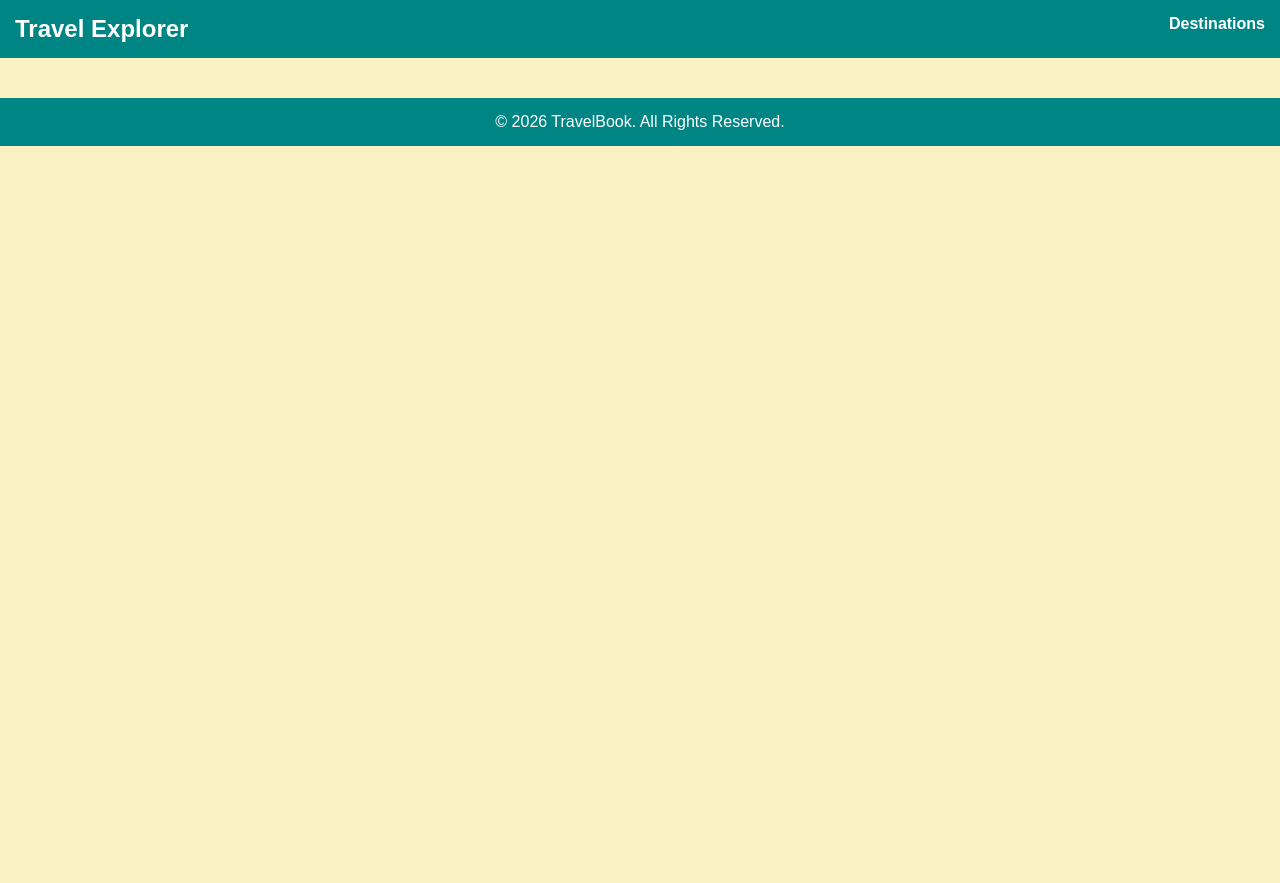
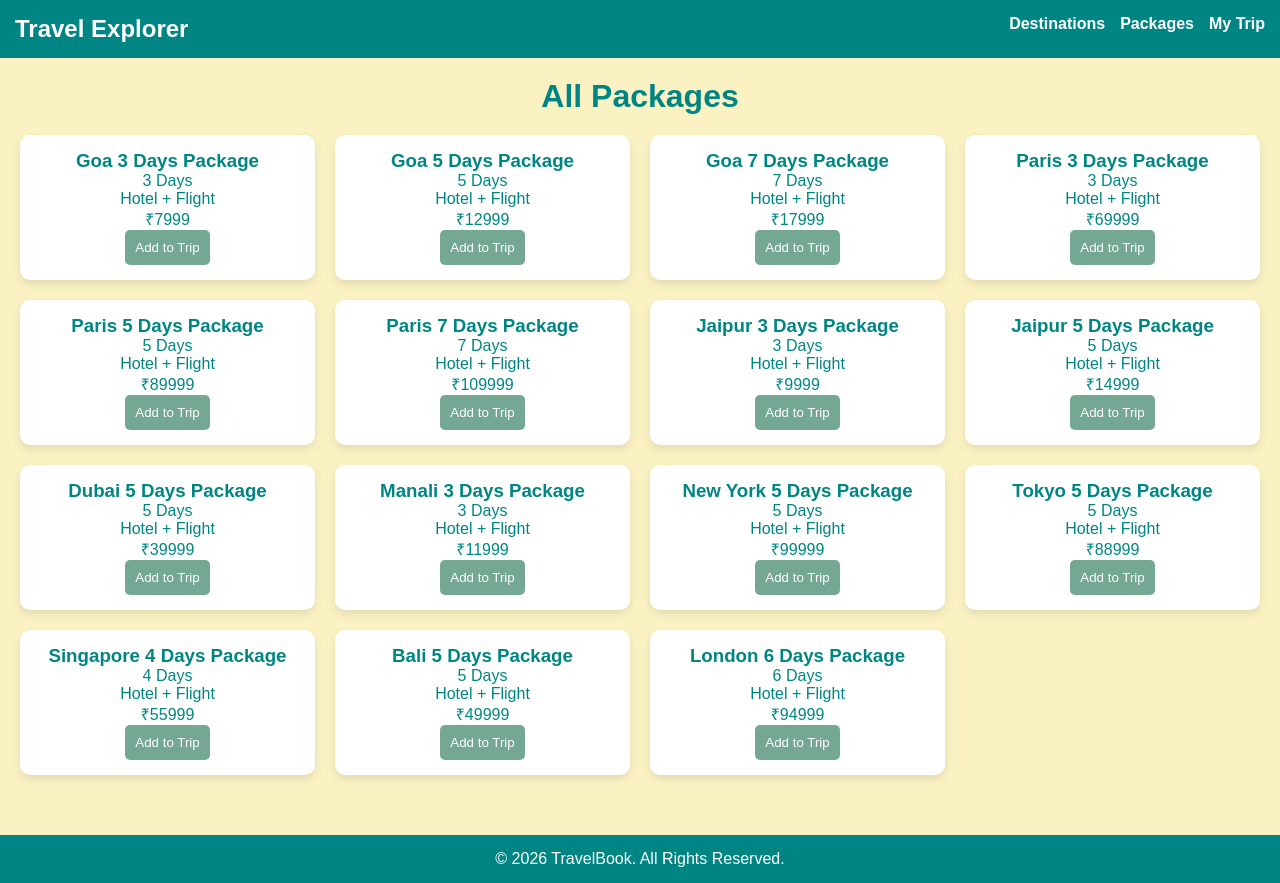
Before and after one commit to somyalakshmi07/travel_booking_website, a React (Create React App) app in the folder travel-booking/: page /packages in a window 1280 px wide. Before the commit the page ends 800 px from the top, so only its background shows below. Built offline with nearby package versions, Linux system fonts and the light colour scheme.

Commit message:
destination booking and planning

```diff
--- a/travel-booking/src/App.js
+++ b/travel-booking/src/App.js
@@ -5,6 +5,10 @@ import Navbar from "./components/Navbar";
 import Footer from "./components/footer";
 
 import Home from "./pages/Home";
+import Destinations from "./pages/Destinations";
+import Packages from "./pages/Packages";
+import Booking from "./pages/Booking";
+
 import Offers from "./pages/offers";
 import Support from "./pages/support";
 import Flights from "./pages/flights";
@@ -18,26 +22,29 @@ import "./App.css";
 function App() {
   return (
     <Router>
-      {/* Navbar always visible */}
       <Navbar />
 
       <Routes>
         {/* Home */}
         <Route path="/" element={<Home />} />
 
-        {/* Main Features */}
+        {/* Core Pages */}
+        <Route path="/destinations" element={<Destinations />} />
+        <Route path="/packages" element={<Packages />} />
+        <Route path="/booking" element={<Booking />} />
+        <Route path="/mytrip" element={<MyTrips />} />
+
+        {/* Feature Pages */}
         <Route path="/flights" element={<Flights />} />
         <Route path="/hotels" element={<Hotels />} />
         <Route path="/tripplanner" element={<TripPlanner />} />
         <Route path="/payment" element={<Payment />} />
-        <Route path="/mytrip" element={<MyTrips />} />
 
         {/* Additional Pages */}
         <Route path="/offers" element={<Offers />} />
         <Route path="/support" element={<Support />} />
       </Routes>
 
-      {/* Footer always visible */}
       <Footer />
     </Router>
   );
--- a/travel-booking/src/components/Navbar.js
+++ b/travel-booking/src/components/Navbar.js
@@ -1,12 +1,15 @@
 import React from "react";
 import { Link } from "react-router-dom";
+import "../App.css";
 
 function Navbar() {
   return (
     <div className="navbar">
       <h2>Travel Explorer</h2>
       <div>
-        <Link to="/">Destinations</Link>
+        <Link to="/Destinations">Destinations</Link>
+        <Link to="/packages">Packages</Link>
+        <Link to="/booking">My Trip</Link>
       </div>
     </div>
   );
--- a/travel-booking/src/components/navbar.jsx
+++ b/travel-booking/src/components/navbar.jsx
@@ -30,4 +30,4 @@ const styles = {
   }
 };
 
-export default Navbar;
+export default navbar;
--- a/travel-booking/src/pages/packages.jsx
+++ b/travel-booking/src/pages/packages.jsx
@@ -1,3 +1,4 @@
+
 import React, { useState } from "react";
 import { useParams, useNavigate } from "react-router-dom";
 import { packages } from "../data/packages";
```
Also changed, not shown: travel-booking/src/pages/Booking.jsx (line endings or trailing spaces), travel-booking/src/pages/Destinations.jsx (line endings or trailing spaces).
